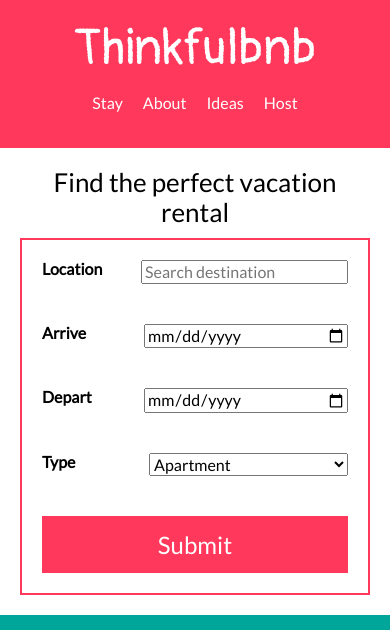
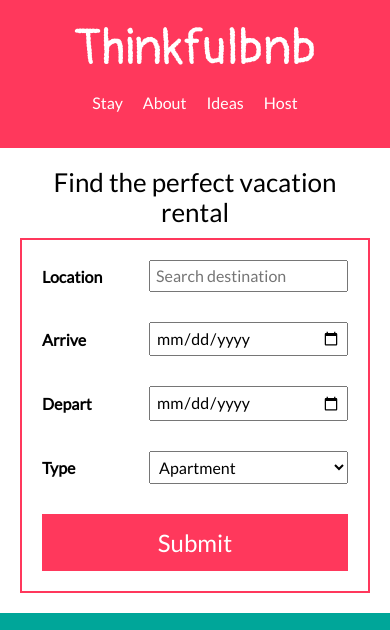
Before and after one commit to nszeto98/frontend-foundations-assessment-thinkfulbnb, a plain HTML site: page index.html in a window 390 px wide. Shown: the top 630 px of the page. Drawn offline with nearby package versions, Linux system fonts and the light colour scheme.

Commit message:
fixed form on mobile view

```diff
--- a/style.css
+++ b/style.css
@@ -42,6 +42,7 @@ main img {
 }
 
 .item {
+  display: flex;
   flex: 1;
   margin: 10px;
 }
@@ -99,13 +100,17 @@ form {
 
 form label {
   font-weight: bold;
+  width: 35%;
+  align-self: center;
+  position: relative;
+  top: -4px;
 }
 
 form select,
 form input {
-  margin-bottom: 20px;
-  width: 65%;
-  float: right;
+  flex: 1;
+  padding: 5px;
+  margin-bottom: 10px;
 }
 
 form button {
```
